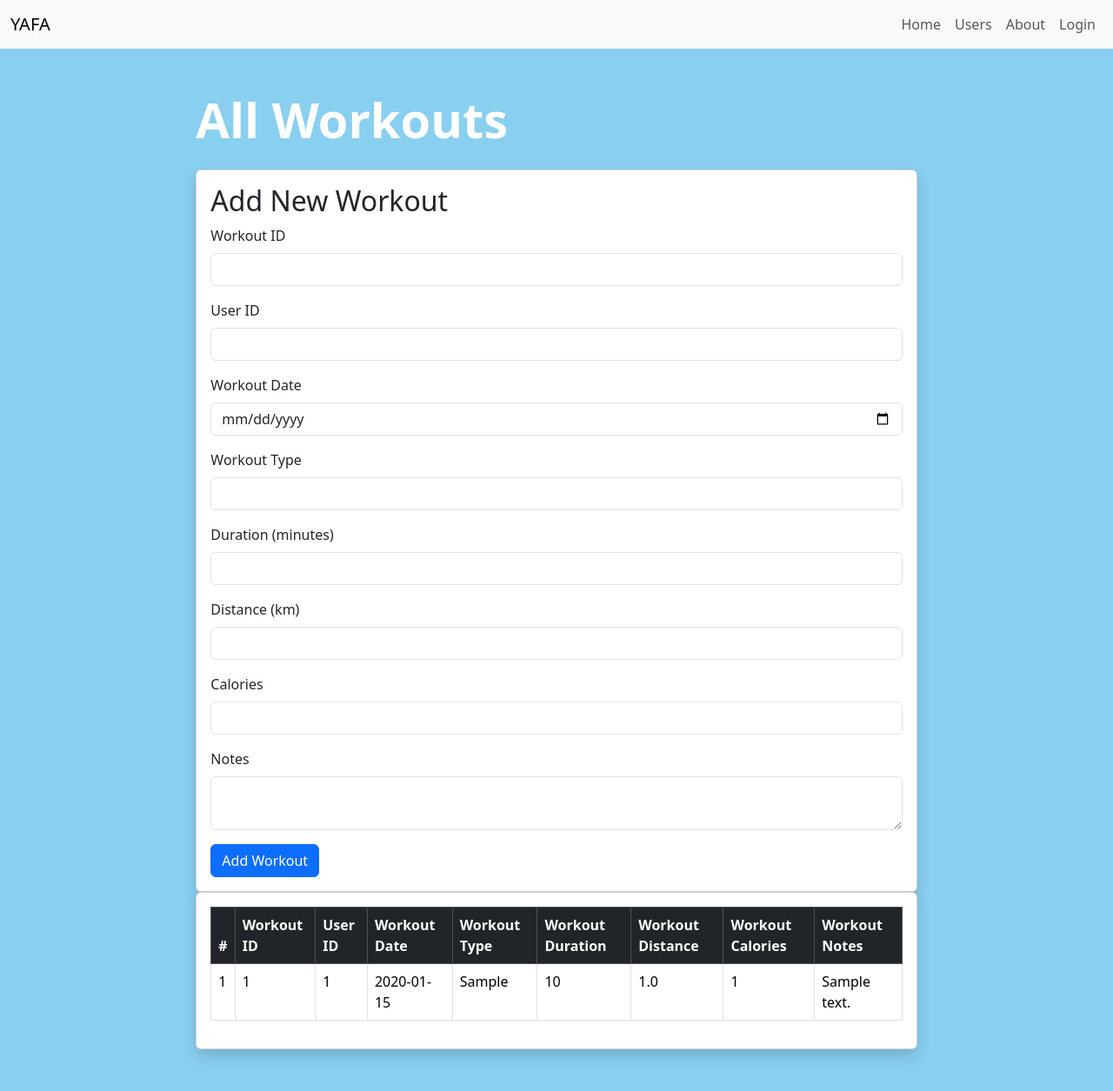
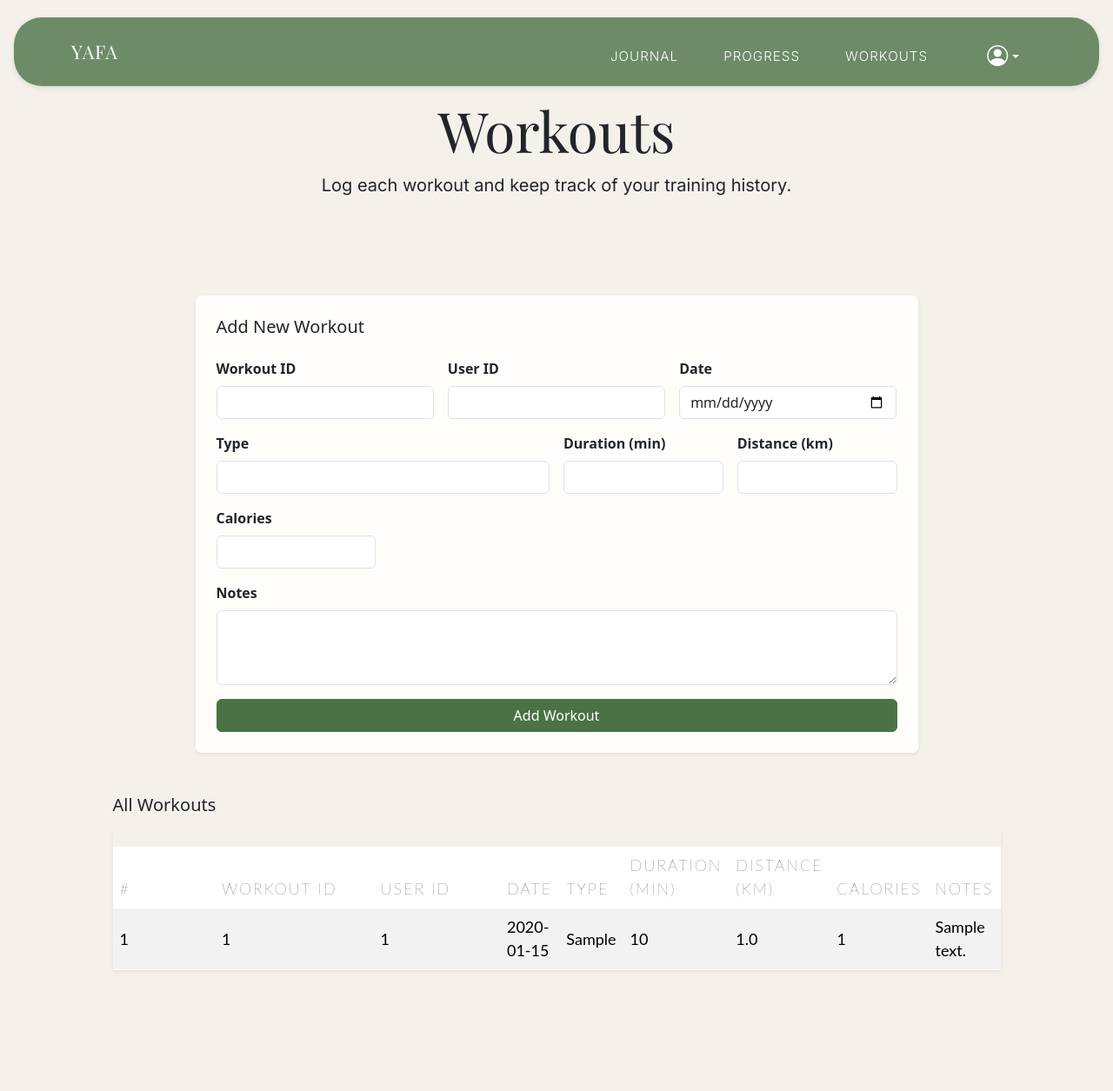
Before and after one commit to SaraTammame/Software-Engineering-Term-Project, a Flask app: page /add_workout in a window 1280 px wide. Shown: the whole page at 87% size. After the commit the page ends 1117 px from the top, so only its background shows below. Run offline with Flask 3, Linux system fonts and the light colour scheme; tables that the repository leaves empty hold one stand-in row (values such as "Sample post").

Commit message:
updated frontend a bit

```diff
--- a/YAFA/app/routes/user_routes.py
+++ b/YAFA/app/routes/user_routes.py
@@ -114,6 +114,14 @@ def add_workout_page():
     )
 
 
+@user_bp.route("/progress", methods=["GET"])
+def progress():
+    workouts = Workout.query.order_by(Workout.workout_date).all()
+    dates = [w.workout_date.strftime("%Y-%m-%d") for w in workouts]
+    durations = [w.workout_duration for w in workouts]
+    return render_template("progress.html", dates=dates, durations=durations)
+
+
 # register the blueprint
 def register_blueprints(app):
     app.register_blueprint(user_bp)
--- a/YAFA/app/static/style.css
+++ b/YAFA/app/static/style.css
@@ -68,7 +68,8 @@ li {
 
 /* Floating tile style */
 .navbar-tile {
-  background-color: var(--color-primary-dark);
+  background-color: rgba(74, 114, 69, 0.8); /* frosted */
+  backdrop-filter: blur(10px);
   border-radius: 2rem;
   width: calc(100% - 2rem);
   margin: 10px auto;
@@ -229,3 +230,31 @@ th, td {
 .text-primary, .link-primary {
   color: var(--color-primary) !important;
 }
+
+/* Mobile adjustments */
+@media (max-width: 576px) {
+  body {
+    padding-bottom: 66px;
+  }
+  /* Hide desktop navbar */
+  .navbar-tile {
+    display: none;
+  }
+  /* Mobile bottom nav */
+  .mobile-nav {
+    background-color: rgba(74, 114, 69, 0.8);
+    backdrop-filter: blur(10px);
+    border-radius: 1.5rem;
+    margin: 0 10px 10px 10px;
+    padding: .4rem 1rem;
+  }
+  .mobile-nav a {
+    color: #fff;
+    font-size: 1.4rem;
+  }
+
+  .mobile-brand {
+    font-family: var(--font-display);
+    font-size: 1.5rem;
+  }
+}
--- a/YAFA/app/templates/add_workout.html
+++ b/YAFA/app/templates/add_workout.html
@@ -1,101 +1,84 @@
-<!DOCTYPE html>
-<html>
+{% extends "base.html" %}
 
-<head>
-    <!-- Bootstrap "Download" -->
-    <link href="https://cdn.jsdelivr.net/npm/bootstrap@5.3.3/dist/css/bootstrap.min.css" rel="stylesheet">
-</head>
+{% block title %}Workouts{% endblock %}
 
-<body>
+{% block header %}
+<section class="container py-5 text-center">
+    <h1 class="hero__title mb-3">Workouts</h1>
+    <p class="hero__tagline">Log each workout and keep track of your training history.</p>
+</section>
+{% endblock %}
 
-<nav class="navbar navbar-expand-lg bg-light">
-  <div class="container-fluid">
-    <a class="navbar-brand" href="#">YAFA</a>
-    <button class="navbar-toggler" type="button" data-bs-toggle="collapse" data-bs-target="#navbarNav" aria-controls="navbarNav" aria-expanded="false" aria-label="Toggle navigation">
-      <span class="navbar-toggler-icon"></span>
-    </button>
-    <div class="collapse navbar-collapse" id="navbarNav">
-      <ul class="navbar-nav ms-auto">
-        <li class="nav-item">
-          <a class="nav-link" href="./">Home</a>
-        </li>
-        <li class="nav-item">
-          <a class="nav-link" href="#">Users</a>
-        </li>
-        <li class="nav-item">
-          <a class="nav-link" href="#">About</a>
-        </li>
-        <li class="nav-item">
-          <a class="nav-link" href="#">Login</a>
-        </li>
-      </ul>
-    </div>
-  </div>
-</nav>
-
-<div class="container-fluid py-5" style="background-color: #89CFF0;">
-  <div class="row align-items-center justify-content-center">
-    <div class="col-md-8">
-      <h1 class="display-4 fw-bold text-white mb-4">All Workouts</h1>
-
-      <div class="card bg-white shadow mt-4">
-        <div class="card-body">
-          <h2>Add New Workout</h2>
+{% block body %}
+<div class="container py-5">
+    <div class="row justify-content-center mb-5">
+        <div class="col-lg-9">
+            <div class="card shadow-sm border-0">
+                <div class="card-body p-4">
+                    <h2 class="h5 mb-4">Add New Workout</h2>
                     <form method="POST">
-            <div class="mb-3">
+                        <div class="row g-3">
+                            <div class="col-md-4">
                                 <label for="workout_id" class="form-label">Workout ID</label>
                                 <input type="number" class="form-control" id="workout_id" name="workout_id">
                             </div>
-            <div class="mb-3">
+                            <div class="col-md-4">
                                 <label for="user_id" class="form-label">User ID</label>
                                 <input type="number" class="form-control" id="user_id" name="user_id" required>
                             </div>
-            <div class="mb-3">
-              <label for="workout_date" class="form-label">Workout Date</label>
+                            <div class="col-md-4">
+                                <label for="workout_date" class="form-label">Date</label>
                                 <input type="date" class="form-control" id="workout_date" name="workout_date" required>
                             </div>
-            <div class="mb-3">
-              <label for="workout_type" class="form-label">Workout Type</label>
+                            <div class="col-md-6">
+                                <label for="workout_type" class="form-label">Type</label>
                                 <input type="text" class="form-control" id="workout_type" name="workout_type" required>
                             </div>
-            <div class="mb-3">
-              <label for="workout_duration" class="form-label">Duration (minutes)</label>
+                            <div class="col-md-3">
+                                <label for="workout_duration" class="form-label">Duration (min)</label>
                                 <input type="number" class="form-control" id="workout_duration" name="workout_duration" required>
                             </div>
-            <div class="mb-3">
+                            <div class="col-md-3">
                                 <label for="workout_distance" class="form-label">Distance (km)</label>
                                 <input type="number" step="0.1" class="form-control" id="workout_distance" name="workout_distance" required>
                             </div>
-            <div class="mb-3">
+                            <div class="col-md-3">
                                 <label for="workout_calories" class="form-label">Calories</label>
                                 <input type="number" class="form-control" id="workout_calories" name="workout_calories" required>
                             </div>
-            <div class="mb-3">
+                            <div class="col-12">
                                 <label for="workout_notes" class="form-label">Notes</label>
-              <textarea class="form-control" id="workout_notes" name="workout_notes"></textarea>
+                                <textarea class="form-control" id="workout_notes" name="workout_notes" rows="3"></textarea>
                             </div>
+                            <div class="col-12 d-grid">
                                 <button type="submit" class="btn btn-primary">Add Workout</button>
+                            </div>
+                        </div>
                     </form>
                     {% if error_message %}
-          <div class="alert alert-danger mt-3">{{ error_message }}</div>
+                        <div class="alert alert-danger mt-3" role="alert">{{ error_message }}</div>
                     {% endif %}
                 </div>
             </div>
+        </div>
+    </div>
 
-      <div class="card bg-white shadow">
-        <div class="card-body">
-          <table class="table table-bordered table-hover">
-            <thead class="table-dark">
+    <div class="row justify-content-center">
+        <div class="col-lg-11">
+            <h2 class="h5 mb-3">All Workouts</h2>
+            <div class="table-responsive shadow-sm">
+                <table class="table table-striped align-middle mb-0">
+                    <thead style="background-color: var(--color-primary-light);" class="text-white">
                         <tr>
-                <th>#</th>
-                <th>Workout ID</th>
-                <th>User ID</th>
-                <th>Workout Date</th>
-                <th>Workout Type</th>
-                <th>Workout Duration</th>
-                <th>Workout Distance</th>
-                <th>Workout Calories</th>
-                <th>Workout Notes</th>
+                            <th scope="col">#</th>
+                            <th scope="col">Workout ID</th>
+                            <th scope="col">User ID</th>
+                            <th scope="col">Date</th>
+                            <th scope="col">Type</th>
+                            <th scope="col">Duration (min)</th>
+                            <th scope="col">Distance (km)</th>
+                            <th scope="col">Calories</th>
+                            <th scope="col">Notes</th>
                         </tr>
                     </thead>
                     <tbody>
@@ -118,10 +101,4 @@
         </div>
     </div>
 </div>
-</div>
-
-<script src="https://cdn.jsdelivr.net/npm/bootstrap@5.3.3/dist/js/bootstrap.bundle.min.js"></script>
-
-</body>
-
-</html>
+{% endblock %}
--- a/YAFA/app/templates/base.html
+++ b/YAFA/app/templates/base.html
@@ -46,6 +46,28 @@
             <header>{% block header %}{% endblock %}</header>
             {% block body %}{% endblock %}
         </section>
+        <!-- Mobile bottom nav -->
+        <nav class="mobile-nav d-lg-none fixed-bottom">
+            <div class="d-flex justify-content-between align-items-center">
+                <a href="{{ url_for('user.home') }}" class="mobile-brand text-white text-decoration-none">Y</a>
+                <div class="d-flex gap-4">
+                    <a href="{{ url_for('user.journal') }}" aria-label="Journal"><i class="bi bi-journal-bookmark-fill"></i></a>
+                    <a href="/progress" aria-label="Progress"><i class="bi bi-graph-up-arrow"></i></a>
+                    <a href="{{ url_for('user.add_workout_page') }}" aria-label="Workouts"><i class="bi bi-bicycle"></i></a>
+                </div>
+                <!-- Mobile account dropdown -->
+                <div class="dropup">
+                    <a class="dropdown-toggle text-white" href="#" id="accountMenuMobile" role="button" data-bs-toggle="dropdown" aria-expanded="false">
+                        <i class="bi bi-person-circle fs-4"></i>
+                    </a>
+                    <ul class="dropdown-menu dropdown-menu-end" aria-labelledby="accountMenuMobile">
+                        <li><a class="dropdown-item" href="/settings">Settings</a></li>
+                        <li><hr class="dropdown-divider"></li>
+                        <li><a class="dropdown-item" href="/logout">Logout</a></li>
+                    </ul>
+                </div>
+            </div>
+        </nav>
         <script src="https://cdn.jsdelivr.net/npm/bootstrap@5.3.2/dist/js/bootstrap.bundle.min.js"></script>
     </body>
 </html>
```
Also changed, not shown: YAFA/app/templates/journal.html (+49 -25 lines), YAFA/app/templates/progress.html (added, +65 -0 lines). Lines whose indentation alone changed are shown as unchanged.
